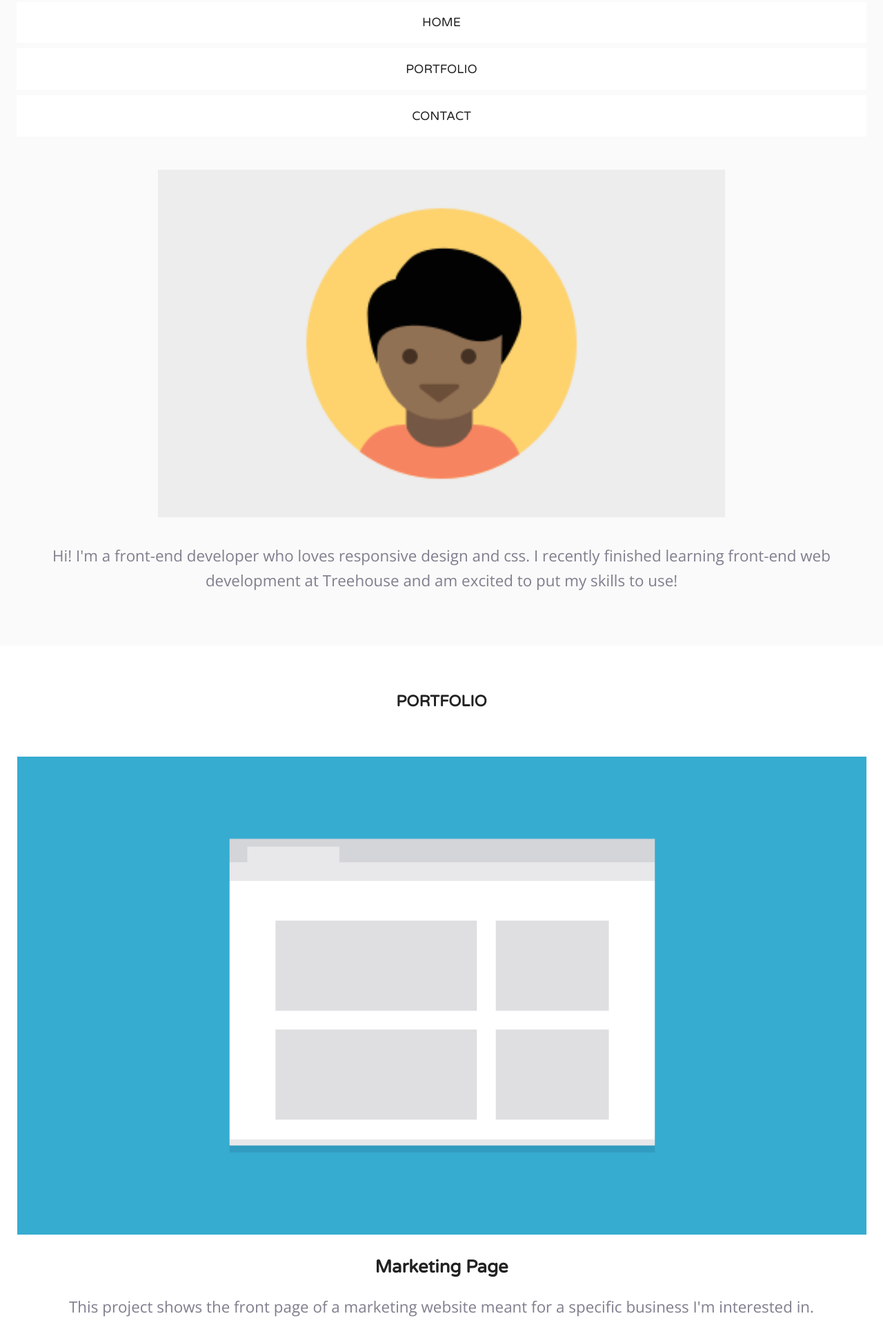
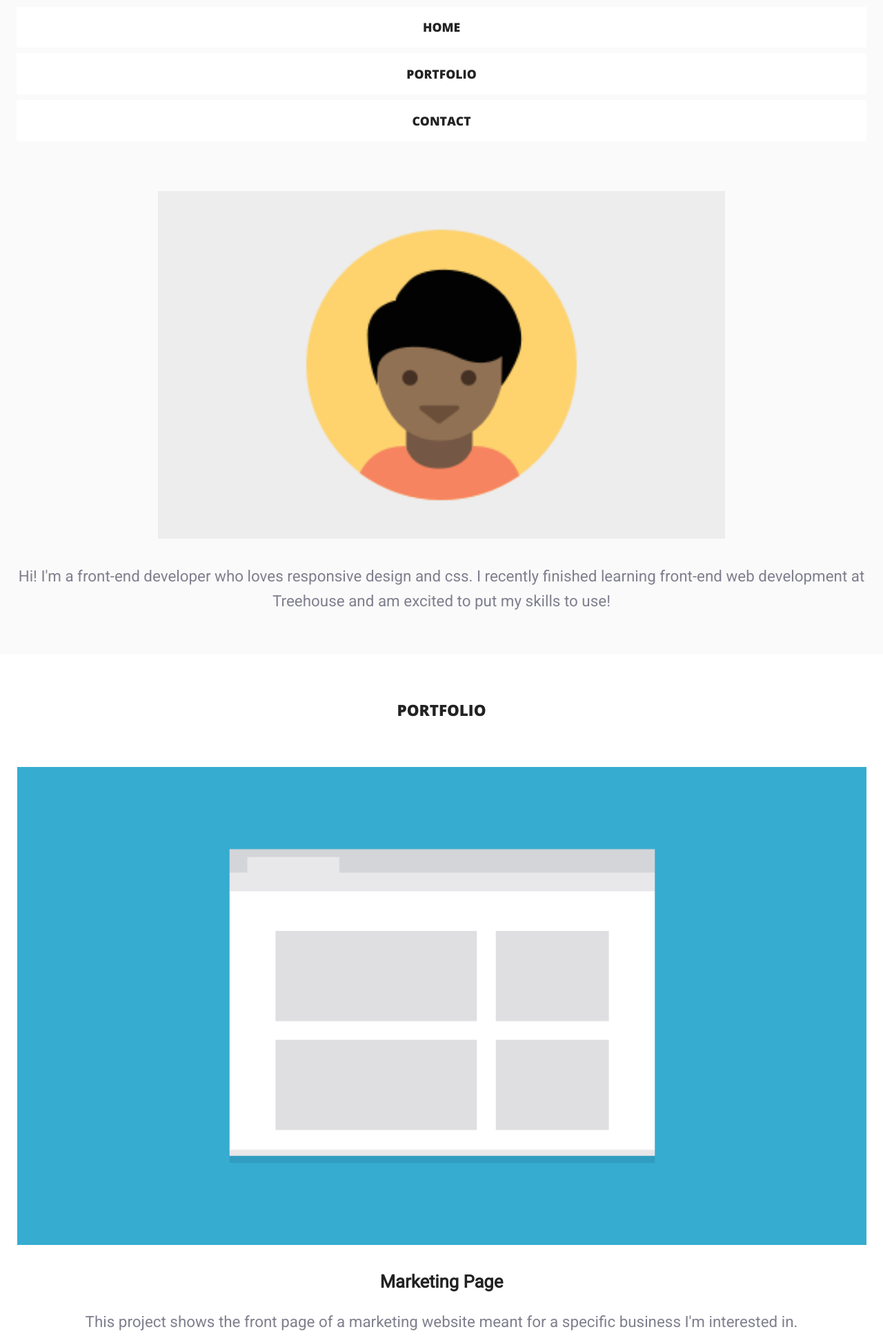
Before and after one commit to sethduncan/ResponsiveLayoutProject, a plain HTML site: page index.html in a window 1280 px wide. Shown: the part 115-2052 px from the top of the page at 69% size. Drawn offline with nearby package versions, Linux system fonts and the light colour scheme.

Commit message:
CSS
Cleaned up CSS and changed fonts

```diff
--- a/css/styles.css
+++ b/css/styles.css
@@ -6,7 +6,7 @@
 }
 
 body{
-  font-family: 'Open Sans', sans-serif;
+  font-family: 'Roboto', sans-serif;
   display: flex;
   min-height: 100vh;
   flex-direction: column;
@@ -20,20 +20,20 @@ body{
 p{
   font-size: 1.4em;
   line-height: 1.6em;
-  margin-bottom: 2.9em;
   text-align: center;
   color: #7F7F8E;
 }
 
 h1,
 h2,
-h3,
 h4,
 .main-nav a{
-  font-family: 'Varela Round', sans-serif;
+  font-family: 'Open Sans', sans-serif;
+  font-weight: 800;
   text-align: center;
 }
 
+h1,
 h2,
 h3,
 a {
@@ -47,6 +47,7 @@ h2{
 }
 
 h3{
+  text-align: center;
   font-size: 1.6em;
 }
 
@@ -107,7 +108,7 @@ img {
 
 .profile{
   text-align: center;
-  padding: 0 .5em
+  padding: 1.5em .5em
 }
 
 .portfolio{
@@ -115,8 +116,12 @@ img {
   background-color: white;
 }
 
+.item{
+  margin-bottom: 2.5em;
+}
+
 .main-footer{
-  padding: 3em 1.5em 0 1.5em;
+  padding: 3.5em 1.5em 0 1.5em;
 }
 
 .footer-nav{
@@ -133,8 +138,17 @@ img {
   padding: .5em .5em
 }
 
+.item img{
+  margin-bottom: .5em;
+}
+
 .footer-name{
   margin-right: auto;
+  font-size: 1.5em;
+}
+
+hr{
+  margin-top: 4em;
 }
 
 /* =================================
--- a/index.html
+++ b/index.html
@@ -5,7 +5,7 @@
     <meta charset="utf-8">
     <title>Seth Duncan's Portfolio</title>
     <meta name="viewport" content="width=device-width, initial-scale=1.0">
-    <link href="https://fonts.googleapis.com/css?family=Open+Sans|Varela+Round" rel="stylesheet">
+    <link href="https://fonts.googleapis.com/css?family=Open+Sans:400,800|Roboto" rel="stylesheet">
     <link rel="stylesheet" href="css/normalize.css">
     <link rel="stylesheet" href="css/styles.css">
   </head>
```
